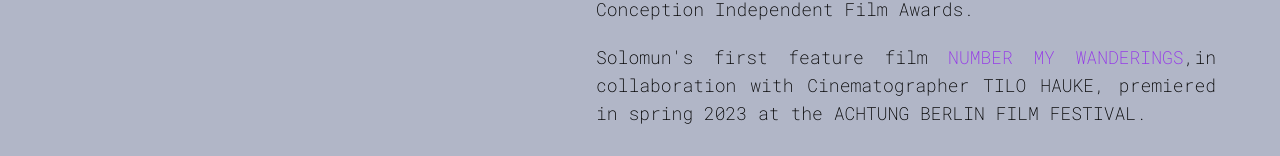
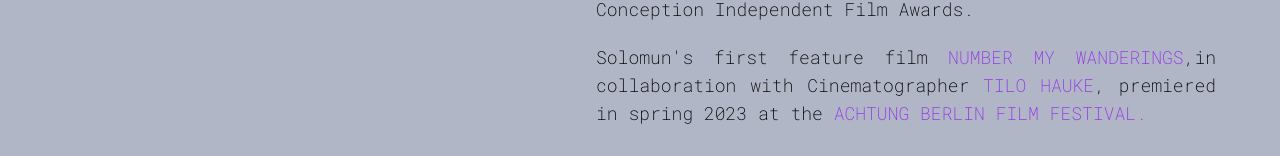
Before and after one commit to CosmosMil/dules-web, a Next.js app: page /about in a window 1280 px wide. Shown: the part 721-877 px from the top of the page. Built offline with nearby package versions, Linux system fonts and the light colour scheme.

Commit message:
external links open in a new tab

```diff
--- a/src/app/about/page.tsx
+++ b/src/app/about/page.tsx
@@ -29,7 +29,7 @@
             <div className='mt-5'> Upon returning to Berlin, Solomun collaborated with Syrian director Rafat Alzakout to create several film and theater workshops for refugees.
               In 2019 Solomun completed his docufiction <Link className='text-purple-600' href='/children-of-spring'>CHILDREN OF SPRING</Link>. The movie features refugees reenacting the most dangerous part of their journey to Europe: The crossing of the Mediterranean Sea. Children of Spring screened at various international film festivals including Beldocs, FilmFestival Cottbus and Buffalo IFF. It won the mid-length feature film main prize at both the Salto Independent Film Festival and the Conception Independent Film Awards.</div>
 
-            <div className='mt-5'>Solomun&apos;s first feature film <Link className='text-purple-600' href='number-my-wanderings'>NUMBER MY WANDERINGS</Link>,in collaboration with Cinematographer <a href='https://www.tilohauke.de/' >TILO HAUKE</a>, premiered in spring 2023 at the <a href='https://achtungberlin.de/zaehle-die-wege-meiner-flucht/'>ACHTUNG BERLIN FILM FESTIVAL.</a></div>
+            <div className='mt-5'>Solomun&apos;s first feature film <Link className='text-purple-600' href='number-my-wanderings'>NUMBER MY WANDERINGS</Link>,in collaboration with Cinematographer <Link className='text-purple-600' href='https://www.tilohauke.de/' target='_blank' >TILO HAUKE</Link>, premiered in spring 2023 at the <Link className='text-purple-600' href='https://achtungberlin.de/zaehle-die-wege-meiner-flucht/' target='_blank'>ACHTUNG BERLIN FILM FESTIVAL.</Link></div>
 
           </div>
 
```
